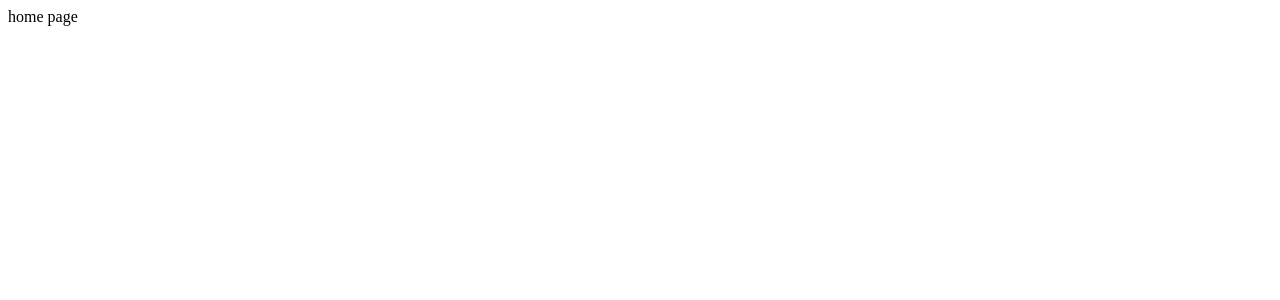
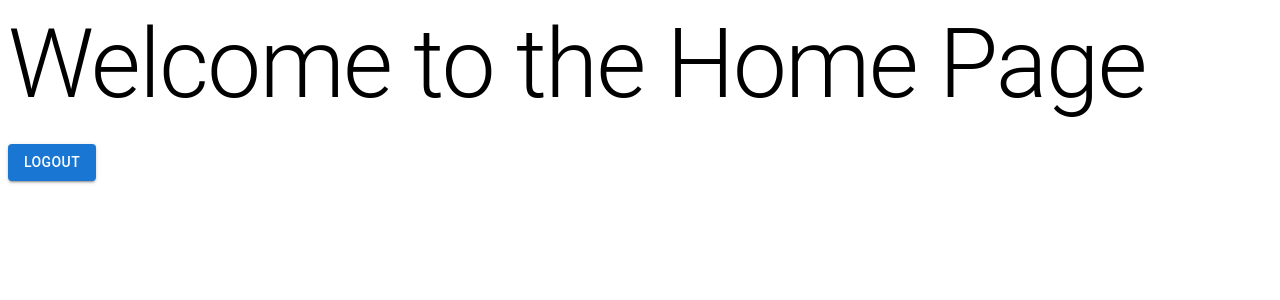
Before and after one commit to Cizal19/ApiPostGrid, a Next.js app: page / in a window 1280 px wide. Shown: the top 300 px of the page. Built offline with nearby package versions, Linux system fonts and the light colour scheme.

Commit message:
managed protected route for the home page using hoc

```diff
--- a/package.json
+++ b/package.json
@@ -21,6 +21,8 @@
     "next": "13.2.4",
     "react": "18.2.0",
     "react-dom": "18.2.0",
+    "react-query": "^3.39.3",
+    "react-toastify": "^9.1.2",
     "yup": "^1.0.2"
   }
 }
--- a/src/pages/_app.js
+++ b/src/pages/_app.js
@@ -1,5 +1,13 @@
 import '@/styles/globals.css'
 
+import { QueryClient, QueryClientProvider, useQuery } from 'react-query'
+
+const queryClient = new QueryClient()
+
 export default function App({ Component, pageProps }) {
-  return <Component {...pageProps} />
+  return (
+    <QueryClientProvider client={queryClient}>
+      <Component {...pageProps} />
+    </QueryClientProvider>
+  )
 }
--- a/src/pages/index.js
+++ b/src/pages/index.js
@@ -1,7 +1,37 @@
+import React, { useEffect, useState } from "react";
+import { Typography } from "@mui/material";
+import Button from '@mui/material/Button';
+import { useRouter } from "next/router"
+
 export default function Home() {
+
+  const router = useRouter()
+
+  // useEffect(()=>{
+  //   const token=localStorage.getItem("token")
+  //   if(!token) {
+  //     router.push("/login")
+  //   }
+  // },[router])
+
+
+
+  const handleClick = () => {
+    localStorage.removeItem("token")
+    router.push("/login")
+  }
   return (
     <>
-      home page
+      <Typography variant="h1">
+        Welcome to the Home Page
+      </Typography>
+      <Button
+        variant="contained"
+        sx={{ mt: 3, mb: 2 }}
+        onClick={handleClick}
+      >
+        Logout
+      </Button>
     </>
   )
 }
```
Also changed, not shown: src/api/Api/index.js (added, +8 -0 lines), src/api/login.js (added, +12 -0 lines), src/components/Login.jsx (+29 -16 lines), 1 other file (tests, documents, lock files or other folders).
